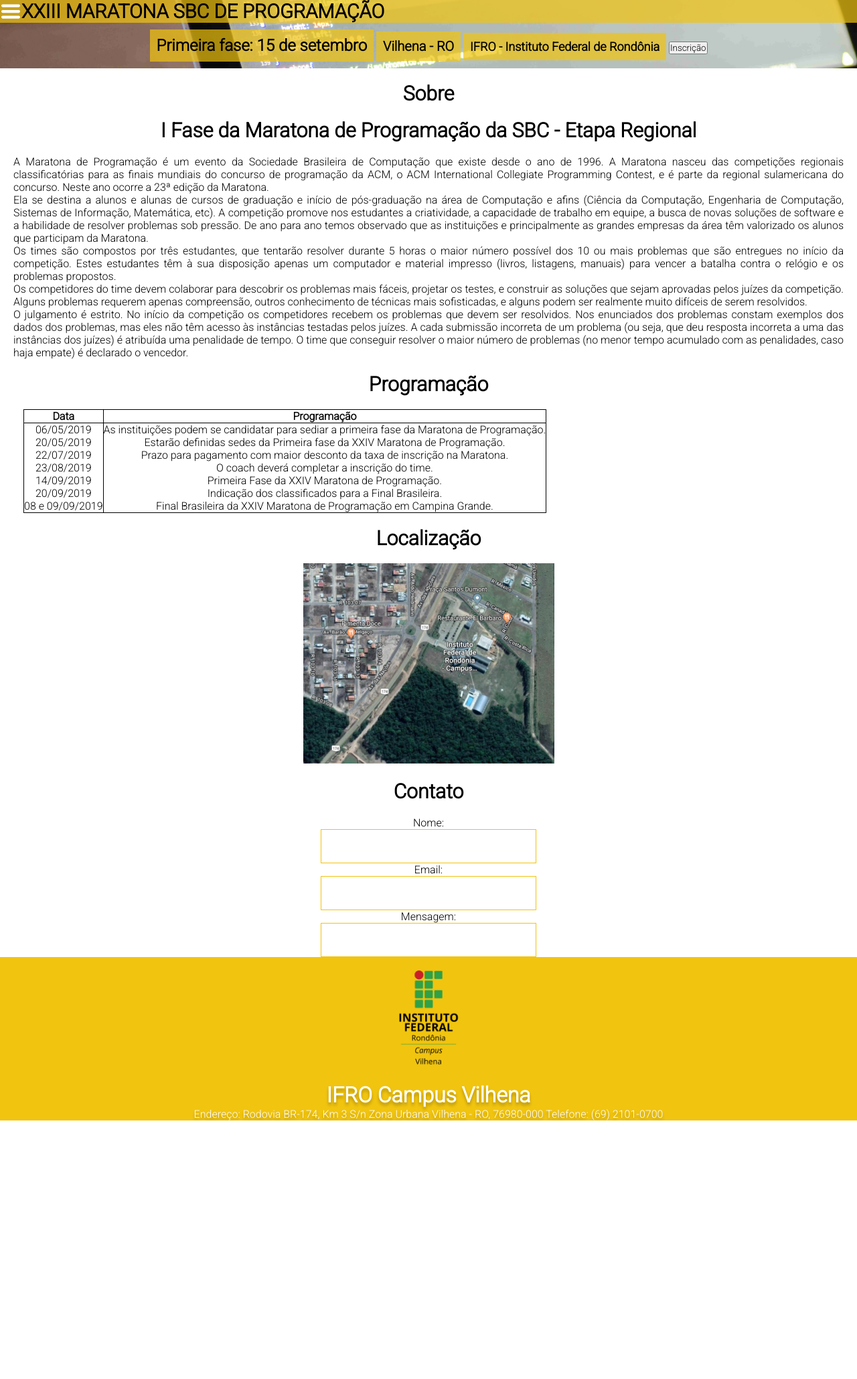
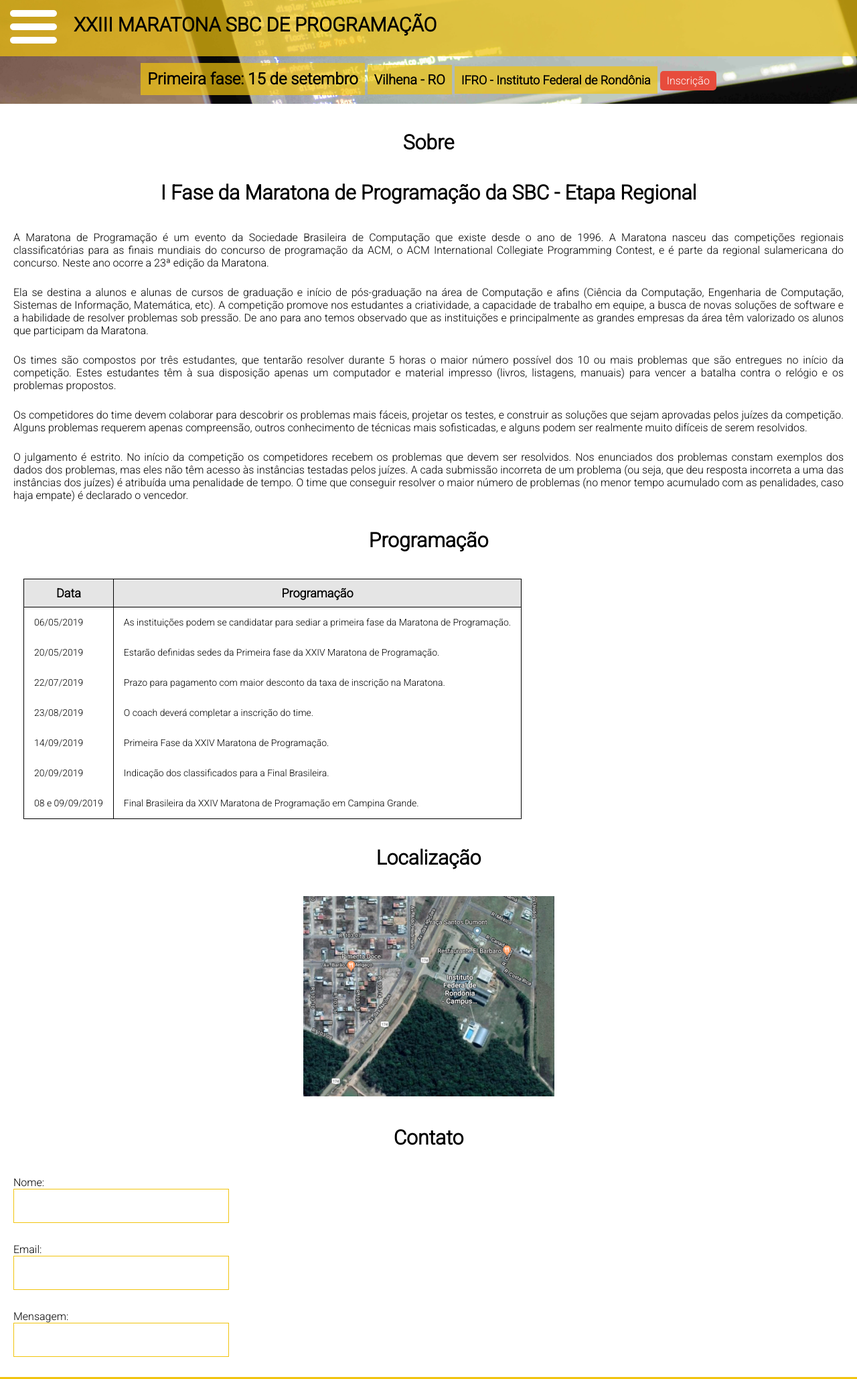
Before and after one commit to Sharkovisky/maratona-programacao, a plain HTML site: page index.html in a window 1280 px wide. Shown: the top 2059 px of the page at 67% size. Before the commit the page ends 1673 px from the top, so only its background shows below. Drawn offline with Linux system fonts and the light colour scheme.

Commit message:
Versão Mobile pronta

```diff
--- a/assets/css/estilo.css
+++ b/assets/css/estilo.css
@@ -11,8 +11,19 @@ header{
 }
 .menu{
     display: flex;
-    flex-direction: row;
     background-color: rgba(241, 196, 15, 0.7);;
+}
+.menu div{
+    margin: auto 0 auto 10px;
+}
+.menu img{
+    max-width: 100%;
+    max-height: 100%;
+    width: 80px;
+    image-rendering: optimizeSpeed;
+}
+.menu h1{
+    padding: 20px;
 }
 header h2, h3, h4{
     display: inline-block;
@@ -32,6 +43,15 @@ header h3{
 header h4{
     font-size: 18px;
 }
+.button{
+    color: white;
+    display: inline-block;
+    font-size: 16px;
+    background: #E74C3C;
+    border-radius: 5px;
+    padding: 5px 10px;
+    margin: 10px 0 20px 0;
+}
 
 main{
     text-align: center;
@@ -40,10 +60,11 @@ main{
 main p{
     font-style: bold;
     text-align: justify;
+    margin: 25px 0;
 }
 main h1{
     font-size: 30px;
-    margin: 20px 0;
+    margin: 40px 0;
 }
 main table{
     margin: 0 15px;
@@ -51,10 +72,18 @@ main table{
     border: 1px black solid;
 }
 main table th{
+    padding: 10px;
+    background-color: #E5E5E5;
     border: 1px black solid;
+    font-size: 18px;
+
 }
 main table td{
     border-left: 1px black solid;
+    font-size: 14px;
+    line-height: 15px;
+    padding: 15px;
+    text-align: justify;
 }
 .img__desktop{
     display: none;
@@ -71,10 +100,17 @@ main table td{
 }
 .contato div{
 }
+.label{
+    text-align: left;
+}
 .contato div input{
     width: 322px;
     height: 51px;
     border: 1px solid #F1C40F;
+    margin-bottom: 30px;
+}
+.contato__conjuntos{
+    text-align: left;
 }
 footer{
     background: #F1C40F;
@@ -86,3 +122,9 @@ footer img{
     padding: 20px 0;
     width: 100px;
 }
+.footer__texto{
+    padding: 0 50px 50px;
+}
+.footer__texto h1{
+    font-size: 20px;
+}
--- a/index.html
+++ b/index.html
@@ -11,14 +11,18 @@
 <body>
     <header>
         <div class="menu">
-            <img src="assets/images/hamburguer.svg">
+            <div>
+                <img src="assets/images/hamburguer.svg">
+            </div>
             <h1>XXIII MARATONA SBC DE PROGRAMAÇÃO</h1>
         </div>
         <div>
             <h2>Primeira fase: 15 de setembro</h2>
             <h3>Vilhena - RO</h3>
             <h4>IFRO - Instituto Federal de Rondônia</h4>
-            <button>Inscrição</button>
+            <div class="button">
+                Inscrição
+            </div>
         </div>
     </header>
     <main>
@@ -75,17 +79,22 @@
         </div>
         <div class="contato">
             <h1>Contato</h1>
-            <label for="nome">Nome:</label>
-            <div>
+            <div class="contato__conjuntos">
+                <div class="label">
+                    <label for="nome">Nome:</label>
+                </div>
                 <input type="text">
             </div>
-            <label for="email">Email:</label>
-            <div>
+            <div class="contato__conjuntos">
+                <div class="label">
+                    <label for="email">Email:</label>
+                </div>
                 <input type="text">
             </div>
-            <label for="mensagem">Mensagem:</label>
-            <div>
-                <input type="text">
+            <div class="contato__conjuntos">
+                <div class="label"><label for="mensagem">Mensagem:</label>
+                </div>
+                    <input type="text">
             </div>
         </div>
     </main>
@@ -93,7 +102,7 @@
         <div>
             <img src="assets/images/ifro_campus_vha.png">
         </div>
-        <div>
+        <div class="footer__texto">
             <h1>IFRO Campus Vilhena</h1>
             <p>Endereço: Rodovia BR-174, Km 3 S/n Zona Urbana Vilhena - RO, 76980-000 Telefone: (69) 2101-0700</p>
         </div>
```
